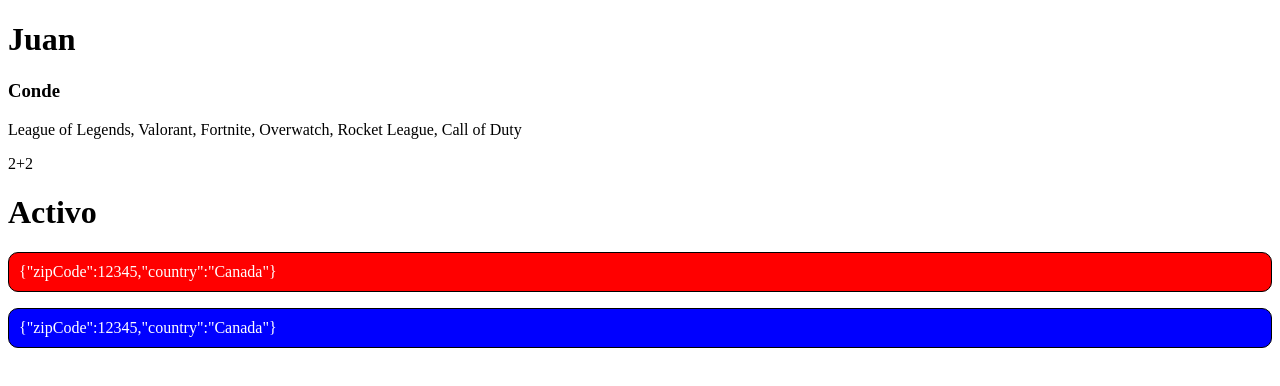
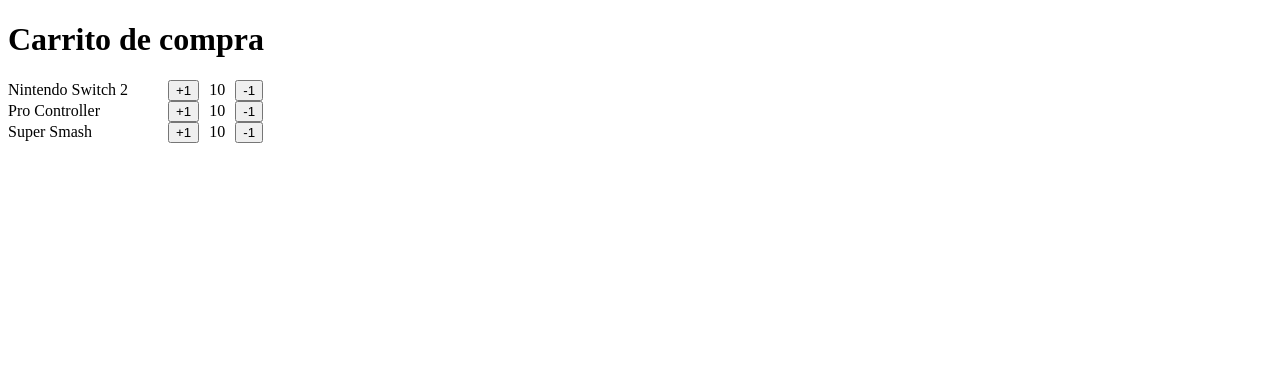
Before and after one commit to jcconde/react-first-steps, a React (Vite) app: page / in a window 1280 px wide. Shown: the top 386 px of the page. Built offline with nearby package versions, Linux system fonts and the light colour scheme.

Commit message:
Add ItemCounter component to FirstStepsApp and update main render

```diff
--- a/src/FirstStepsApp.tsx
+++ b/src/FirstStepsApp.tsx
@@ -1,12 +1,12 @@
+import { ItemCounter } from "./shopping-cart/ItemCounter.tsx";
+
 export function FirstStepsApp() {
   return (
     <>
-      <h1>Hola Mundo!!</h1>
-      <p>Esto es un párrafo</p>
-      <button>Click me</button>
-      <div>
-        <h2>Hola dentro de un div</h2>
-      </div>
+      <h1>Carrito de compra</h1>
+      <ItemCounter name="Nintendo Switch 2" quantity={2}/>
+      <ItemCounter name="Pro Controller" quantity={3}/>
+      <ItemCounter name="Super Smash" quantity={4}/>
     </>
   );
 }
--- a/src/main.tsx
+++ b/src/main.tsx
@@ -42,12 +42,12 @@
 //   </>,
 // );
 
-// import { FirstStepsApp } from "./FirstStepsApp.tsx";
-import { MyAwesomeApp } from "./MyAwesomeApp.tsx";
+import { FirstStepsApp } from "./FirstStepsApp.tsx";
+// import { MyAwesomeApp } from "./MyAwesomeApp.tsx";
 
 createRoot(document.getElementById('root')!).render(
   <StrictMode>
-    {/*<FirstStepsApp/>*/}
-    <MyAwesomeApp/>
+    <FirstStepsApp/>
+    {/*<MyAwesomeApp/>*/}
   </StrictMode>,
 );
--- /dev/null
+++ b/src/shopping-cart/ItemCounter.tsx
@@ -0,0 +1,27 @@
+interface Props {
+  name: string;
+  quantity: number;
+}
+
+export const ItemCounter = ({name}: Props) => {
+  return (
+    <section
+      style={{
+        display: 'flex',
+        alignItems: 'center',
+        gap: '10px'
+      }}
+    >
+      <span
+        style={{
+          width: '150px',
+        }}
+      >
+        {name}
+      </span>
+      <button>+1</button>
+      <span>10</span>
+      <button>-1</button>
+    </section>
+  )
+};
```
